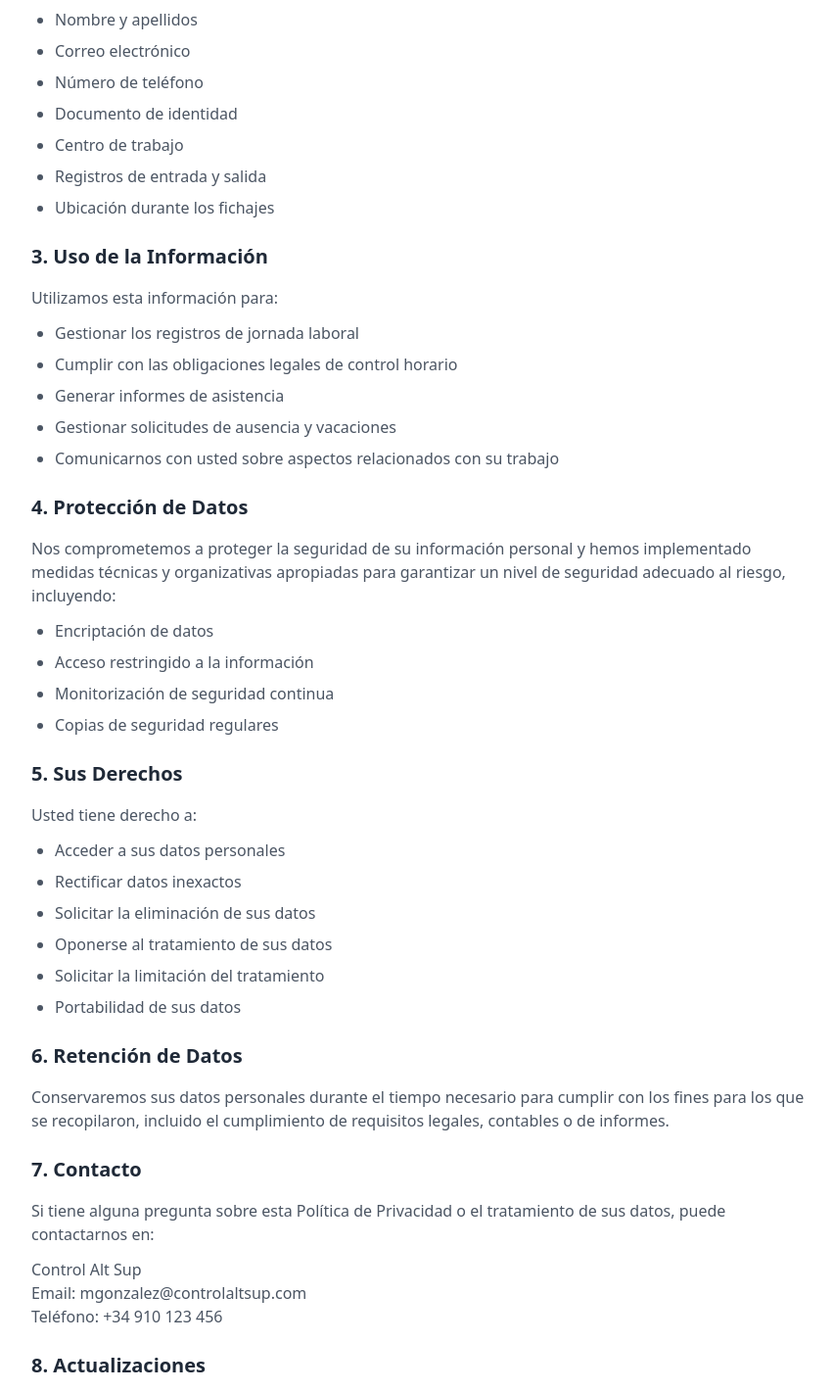
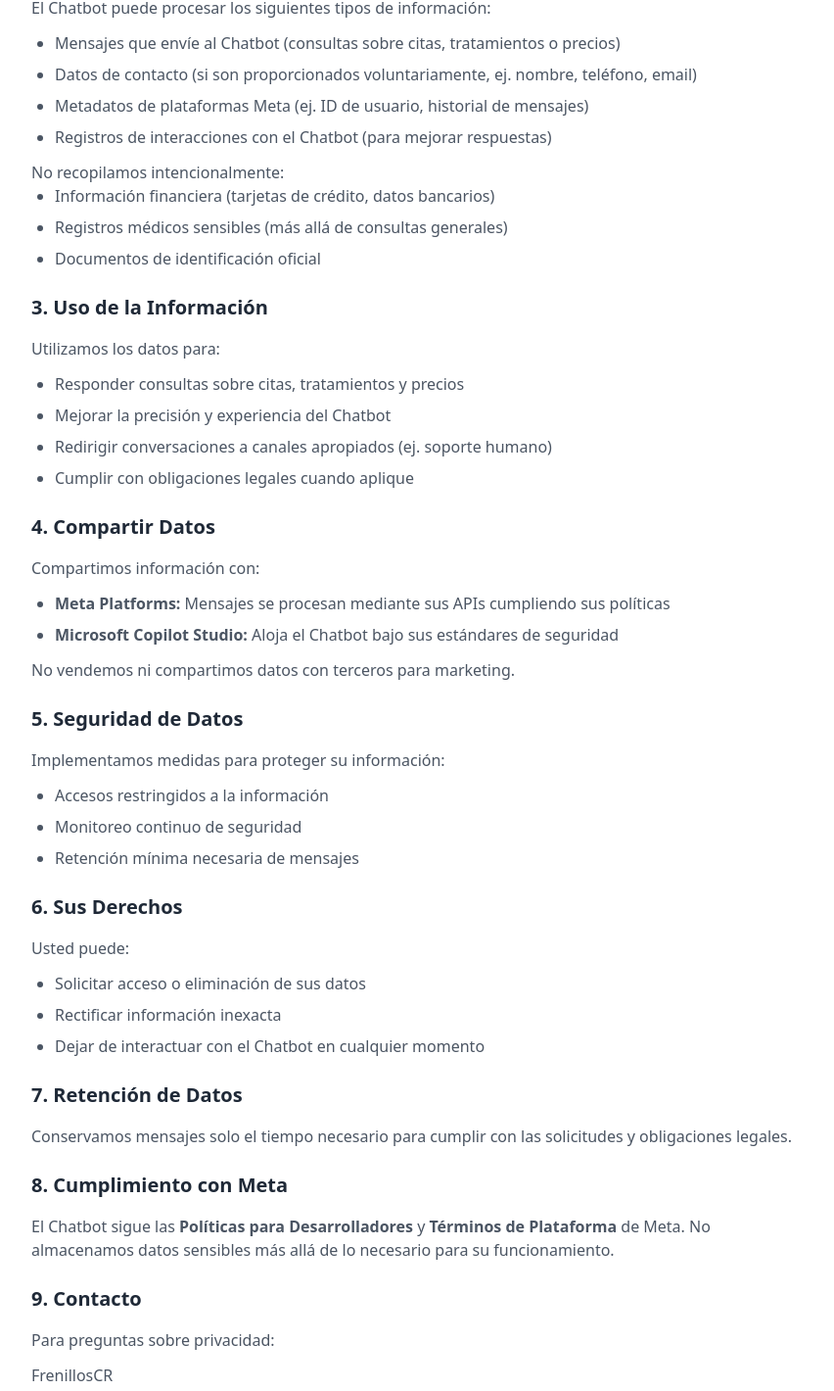
Before and after one commit to tomassolanoprieto/Generacion-de-Informes-Laborales-Plataforma-Control-Horario, a React (Vite) app: page /privacy in a window 1280 px wide. Shown: the part 392-1812 px from the top of the page at 98% size, without its empty margins (208-1060 px from the left). Built offline with nearby package versions, Linux system fonts and the light colour scheme.

Commit message:
Update Privacy.tsx

```diff
--- a/src/pages/Privacy.tsx
+++ b/src/pages/Privacy.tsx
@@ -23,93 +23,104 @@ export default function Privacy() {
             <section>
               <h2 className="text-xl font-semibold text-gray-800 mb-4">1. Introducción</h2>
               <p>
-                Esta Política de Privacidad describe cómo Control Alt Sup recopila, utiliza y protege la información personal
-                que usted nos proporciona al utilizar nuestra aplicación de control de fichajes.
+                FrenillosCR ("nosotros", "nuestro" o "nos") opera un chatbot ("el Chatbot") alojado en Microsoft Copilot Studio,
+                diseñado para asistir a los usuarios con consultas relacionadas a nuestros servicios de ortodoncia, incluyendo
+                programación de citas, información sobre tratamientos, precios y soporte al cliente.
               </p>
             </section>
 
             <section>
               <h2 className="text-xl font-semibold text-gray-800 mb-4">2. Información que Recopilamos</h2>
-              <p className="mb-3">Recopilamos la siguiente información:</p>
+              <p className="mb-3">El Chatbot puede procesar los siguientes tipos de información:</p>
               <ul className="list-disc pl-6 space-y-2">
-                <li>Nombre y apellidos</li>
-                <li>Correo electrónico</li>
-                <li>Número de teléfono</li>
-                <li>Documento de identidad</li>
-                <li>Centro de trabajo</li>
-                <li>Registros de entrada y salida</li>
-                <li>Ubicación durante los fichajes</li>
+                <li>Mensajes que envíe al Chatbot (consultas sobre citas, tratamientos o precios)</li>
+                <li>Datos de contacto (si son proporcionados voluntariamente, ej. nombre, teléfono, email)</li>
+                <li>Metadatos de plataformas Meta (ej. ID de usuario, historial de mensajes)</li>
+                <li>Registros de interacciones con el Chatbot (para mejorar respuestas)</li>
+              </ul>
+              <p className="mt-3 font-medium">No recopilamos intencionalmente:</p>
+              <ul className="list-disc pl-6 space-y-2">
+                <li>Información financiera (tarjetas de crédito, datos bancarios)</li>
+                <li>Registros médicos sensibles (más allá de consultas generales)</li>
+                <li>Documentos de identificación oficial</li>
               </ul>
             </section>
 
             <section>
               <h2 className="text-xl font-semibold text-gray-800 mb-4">3. Uso de la Información</h2>
-              <p className="mb-3">Utilizamos esta información para:</p>
+              <p className="mb-3">Utilizamos los datos para:</p>
               <ul className="list-disc pl-6 space-y-2">
-                <li>Gestionar los registros de jornada laboral</li>
-                <li>Cumplir con las obligaciones legales de control horario</li>
-                <li>Generar informes de asistencia</li>
-                <li>Gestionar solicitudes de ausencia y vacaciones</li>
-                <li>Comunicarnos con usted sobre aspectos relacionados con su trabajo</li>
+                <li>Responder consultas sobre citas, tratamientos y precios</li>
+                <li>Mejorar la precisión y experiencia del Chatbot</li>
+                <li>Redirigir conversaciones a canales apropiados (ej. soporte humano)</li>
+                <li>Cumplir con obligaciones legales cuando aplique</li>
               </ul>
             </section>
 
             <section>
-              <h2 className="text-xl font-semibold text-gray-800 mb-4">4. Protección de Datos</h2>
+              <h2 className="text-xl font-semibold text-gray-800 mb-4">4. Compartir Datos</h2>
+              <p className="mb-3">Compartimos información con:</p>
+              <ul className="list-disc pl-6 space-y-2">
+                <li><strong>Meta Platforms:</strong> Mensajes se procesan mediante sus APIs cumpliendo sus políticas</li>
+                <li><strong>Microsoft Copilot Studio:</strong> Aloja el Chatbot bajo sus estándares de seguridad</li>
+              </ul>
+              <p className="mt-3">No vendemos ni compartimos datos con terceros para marketing.</p>
+            </section>
+
+            <section>
+              <h2 className="text-xl font-semibold text-gray-800 mb-4">5. Seguridad de Datos</h2>
               <p>
-                Nos comprometemos a proteger la seguridad de su información personal y hemos implementado
-                medidas técnicas y organizativas apropiadas para garantizar un nivel de seguridad adecuado
-                al riesgo, incluyendo:
+                Implementamos medidas para proteger su información:
               </p>
               <ul className="list-disc pl-6 mt-3 space-y-2">
-                <li>Encriptación de datos</li>
-                <li>Acceso restringido a la información</li>
-                <li>Monitorización de seguridad continua</li>
-                <li>Copias de seguridad regulares</li>
+                <li>Accesos restringidos a la información</li>
+                <li>Monitoreo continuo de seguridad</li>
+                <li>Retención mínima necesaria de mensajes</li>
               </ul>
             </section>
 
             <section>
-              <h2 className="text-xl font-semibold text-gray-800 mb-4">5. Sus Derechos</h2>
-              <p className="mb-3">Usted tiene derecho a:</p>
+              <h2 className="text-xl font-semibold text-gray-800 mb-4">6. Sus Derechos</h2>
+              <p className="mb-3">Usted puede:</p>
               <ul className="list-disc pl-6 space-y-2">
-                <li>Acceder a sus datos personales</li>
-                <li>Rectificar datos inexactos</li>
-                <li>Solicitar la eliminación de sus datos</li>
-                <li>Oponerse al tratamiento de sus datos</li>
-                <li>Solicitar la limitación del tratamiento</li>
-                <li>Portabilidad de sus datos</li>
+                <li>Solicitar acceso o eliminación de sus datos</li>
+                <li>Rectificar información inexacta</li>
+                <li>Dejar de interactuar con el Chatbot en cualquier momento</li>
               </ul>
             </section>
 
             <section>
-              <h2 className="text-xl font-semibold text-gray-800 mb-4">6. Retención de Datos</h2>
+              <h2 className="text-xl font-semibold text-gray-800 mb-4">7. Retención de Datos</h2>
               <p>
-                Conservaremos sus datos personales durante el tiempo necesario para cumplir con los
-                fines para los que se recopilaron, incluido el cumplimiento de requisitos legales,
-                contables o de informes.
+                Conservamos mensajes solo el tiempo necesario para cumplir con las solicitudes y obligaciones legales.
               </p>
             </section>
 
             <section>
-              <h2 className="text-xl font-semibold text-gray-800 mb-4">7. Contacto</h2>
+              <h2 className="text-xl font-semibold text-gray-800 mb-4">8. Cumplimiento con Meta</h2>
               <p>
-                Si tiene alguna pregunta sobre esta Política de Privacidad o el tratamiento de sus datos,
-                puede contactarnos en:
+                El Chatbot sigue las <strong>Políticas para Desarrolladores</strong> y <strong>Términos de Plataforma</strong> de Meta.
+                No almacenamos datos sensibles más allá de lo necesario para su funcionamiento.
+              </p>
+            </section>
+
+            <section>
+              <h2 className="text-xl font-semibold text-gray-800 mb-4">9. Contacto</h2>
+              <p>
+                Para preguntas sobre privacidad:
               </p>
               <div className="mt-3">
-                <p className="font-medium">Control Alt Sup</p>
-                <p>Email: mgonzalez@controlaltsup.com</p>
-                <p>Teléfono: +34 910 123 456</p>
+                <p className="font-medium">FrenillosCR</p>
+                <p>Email: [Insertar Email de Contacto]</p>
+                <p>Teléfono: [Insertar Teléfono si aplica]</p>
               </div>
             </section>
 
             <section>
-              <h2 className="text-xl font-semibold text-gray-800 mb-4">8. Actualizaciones</h2>
+              <h2 className="text-xl font-semibold text-gray-800 mb-4">10. Actualizaciones</h2>
               <p>
-                Esta Política de Privacidad puede ser actualizada ocasionalmente. La versión más reciente
-                estará siempre disponible en nuestra aplicación. La fecha de la última actualización es:
-                {new Date().toLocaleDateString()}
+                Esta política puede actualizarse. La versión vigente estará siempre disponible aquí.
+                Última actualización: {new Date().toLocaleDateString()}
               </p>
             </section>
           </div>
```
